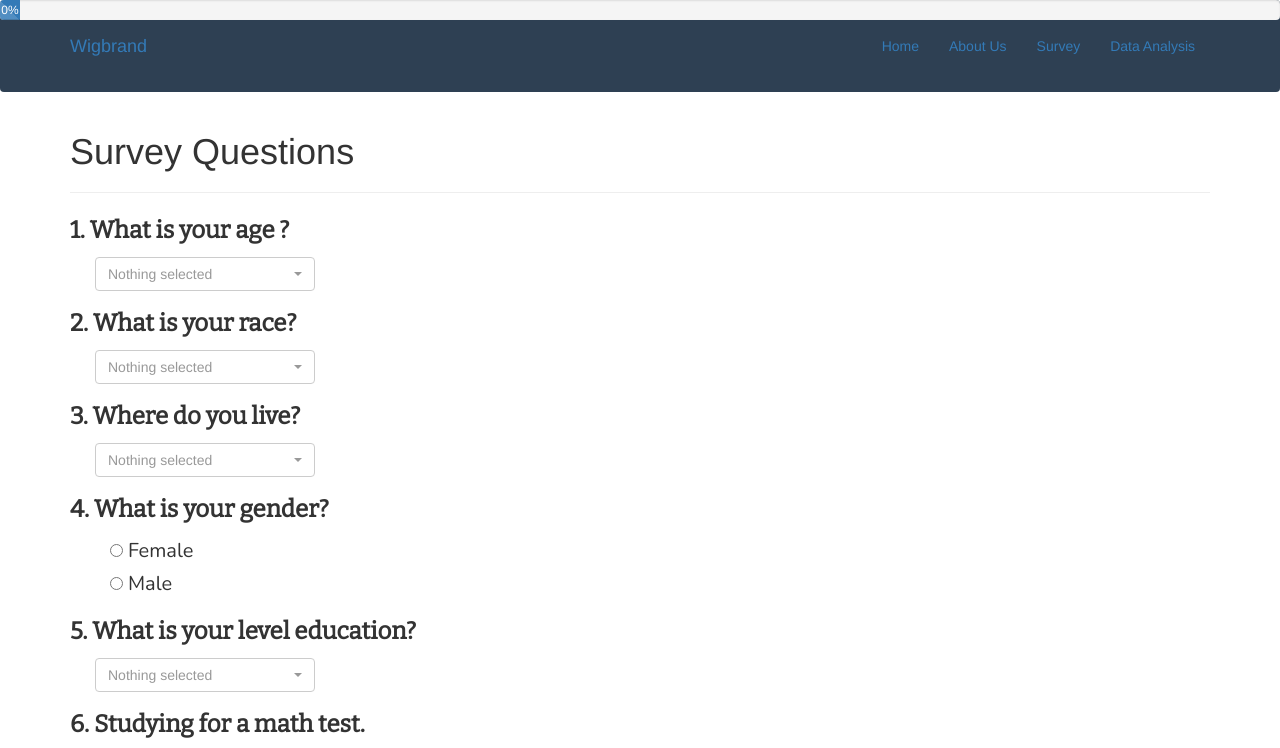
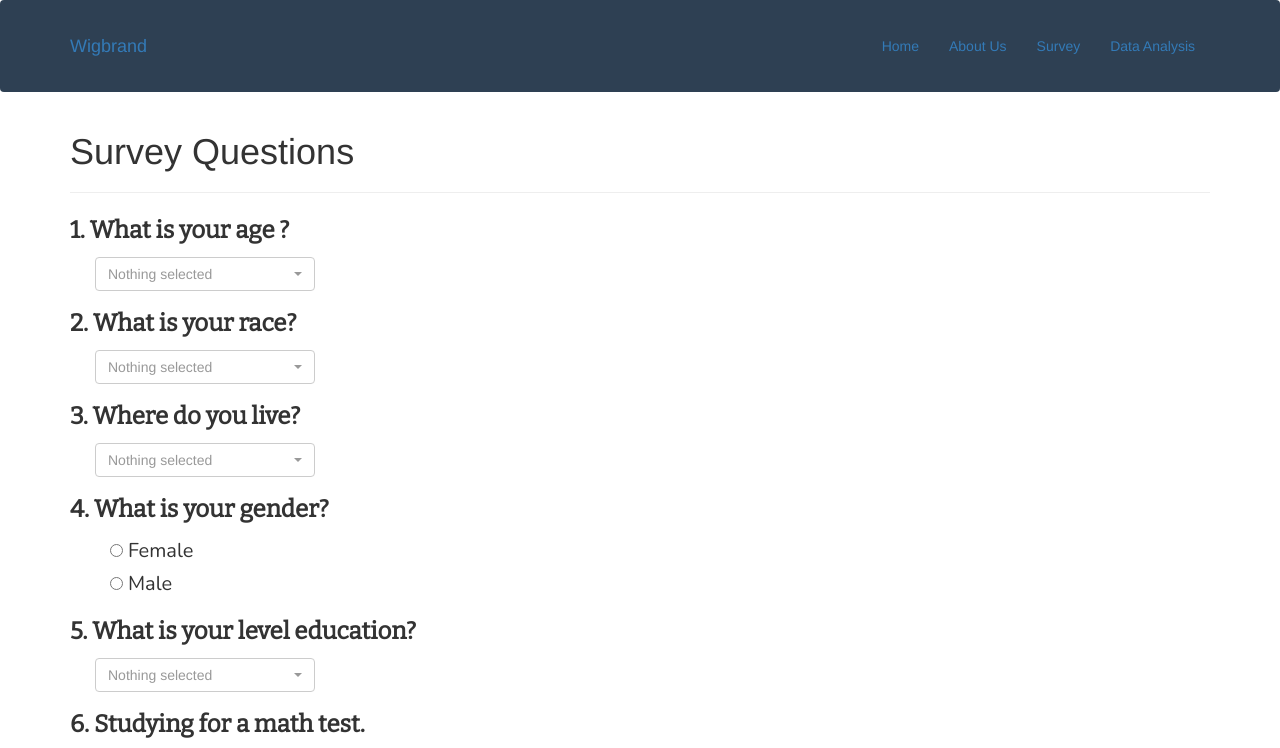
Before and after one commit to mathfour/wigbrand, a website: page views/survey.html in a window 1280 px wide. Shown: the top 748 px of the page. Drawn offline with nearby package versions, Linux system fonts and the light colour scheme.

Commit message:
commiting again

```diff
--- a/views/survey.html
+++ b/views/survey.html
@@ -45,13 +45,6 @@
     </nav>
 
     <div class="container">
-
-         <div class="progress navbar-fixed-top">
-            <div class="progress-bar progress-bar-striped active" role="progressbar"
-            aria-valuenow="40" aria-valuemin="0" aria-valuemax="100" style="width:0%; min-width:20px" >
-                0%
-            </div>
-        </div>
 
         <h1>Survey Questions </h1>
         <hr>
```
Also changed, not shown: views/about.html (+14 -0 lines).
